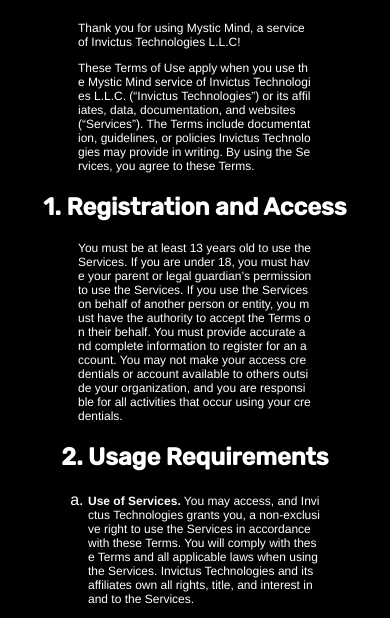
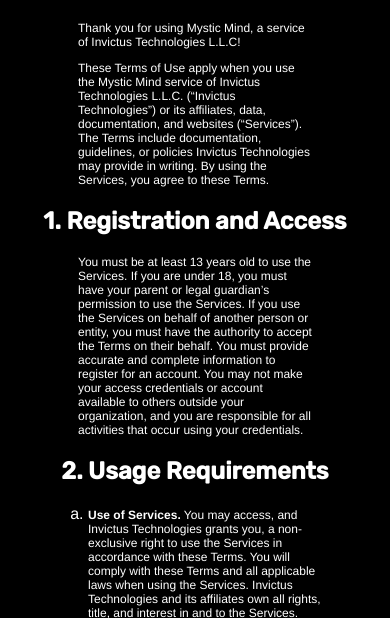
Before and after one commit to mystic-mind-ai/mystic-mind-ai.github.io, a Gatsby site: page /terms in a window 390 px wide. Shown: the part 147-765 px from the top of the page. Built offline with nearby package versions, Linux system fonts and the light colour scheme; Gatsby itself is replaced by a stand-in of ours; a web font is replaced by a local one.

Commit message:
Small CSS fixes

```diff
--- a/src/styles/global.css
+++ b/src/styles/global.css
@@ -1,6 +1,8 @@
 html {
+    font-family: "Rubik", Helvetica, sans-serif;
+    background: url("../images/logo.svg") no-repeat center center fixed;
+    background-size: 103% 103%;
     background-color: black;
-    font-family: "Rubik", Helvetica, sans-serif;
 }
 
 body {
@@ -65,12 +67,6 @@
     grid-template-rows: repeat(3, minmax(0, 1fr));
 }
 
-main {
-    background: url("../images/logo.svg") no-repeat center center fixed;
-    background-size: 103% 103%;
-    background-color: black;
-}
-
 .footer {
     font-size: 12px;
     padding-bottom: 1vh;
--- a/src/styles/terms.module.css
+++ b/src/styles/terms.module.css
@@ -19,7 +19,7 @@
 @media (max-width: 650px) {
     .termsContent p,ol {
         font-size: 12px;
-        word-break: break-all;
+        word-break: break-word;
     }
     .termsContent ol {
         padding-left: 20px;
```
